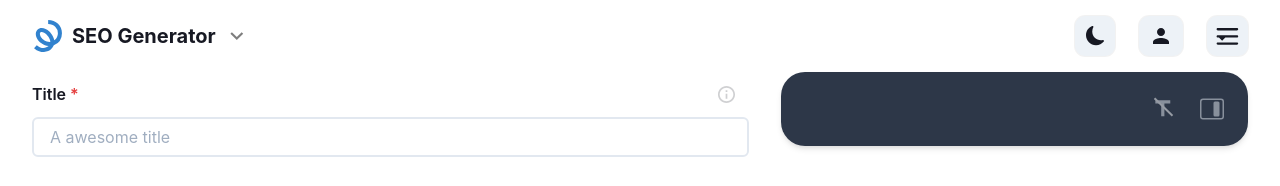
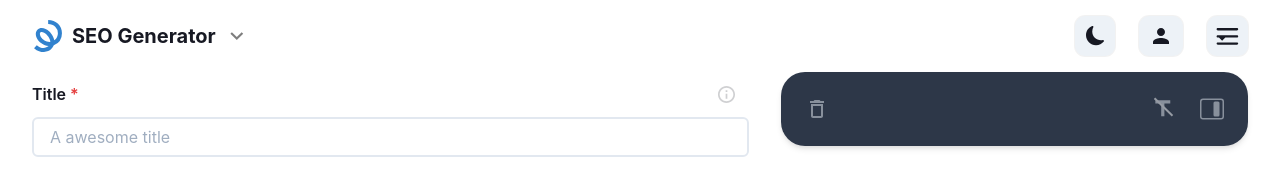
Before and after one commit to mrLuisFer/seo-generator, a Next.js app: page / in a window 1280 px wide. Shown: the top 186 px of the page. Built offline with nearby package versions, Linux system fonts and the light colour scheme.

Commit message:
add Cleaner for clear input values

```diff
--- /dev/null
+++ b/src/components/home/RightSidebar/MetaTagsSection/HeaderSidebar/CleanInputsBtn/index.tsx
@@ -0,0 +1,21 @@
+import { MdDeleteOutline } from 'react-icons/md'
+import HeaderBtn from '../HeaderBtn'
+import { useGetInputStates } from 'hooks/useGetInputStates'
+import HoverPopup from 'lib/HoverPopup'
+
+export default function CleanInputsBtn() {
+  const { setTitleInput, setDescriptionTextarea } = useGetInputStates()
+
+  const handleClearInputs = () => {
+    setTitleInput('')
+    setDescriptionTextarea('')
+  }
+
+  return (
+    <HeaderBtn onClick={handleClearInputs}>
+      <HoverPopup text="Clear inputs" width="90px">
+        <MdDeleteOutline size="1.5rem" />
+      </HoverPopup>
+    </HeaderBtn>
+  )
+}
--- a/src/components/home/RightSidebar/MetaTagsSection/HeaderSidebar/index.tsx
+++ b/src/components/home/RightSidebar/MetaTagsSection/HeaderSidebar/index.tsx
@@ -2,6 +2,7 @@ import { Flex, HStack } from '@chakra-ui/react'
 import HidesidebarBtn from './HidesidebarBtn'
 import HideTitleBtn from './HideTitlesBtn'
 import CopyTextBtn from './CopyTextBtn'
+import CleanInputsBtn from './CleanInputsBtn'
 
 interface HeaderSidebarProps {
   copyFunc: () => void
@@ -10,7 +11,8 @@ interface HeaderSidebarProps {
 // eslint-disable-next-line react/display-name
 const HeaderSidebar = ({ copyFunc }: HeaderSidebarProps) => {
   return (
-    <Flex justify="flex-end">
+    <Flex justify="space-between">
+    <CleanInputsBtn />
       <HStack alignItems="center" spacing="1.5rem">
         <CopyTextBtn clickFunc={copyFunc} />
         <HideTitleBtn />
```
